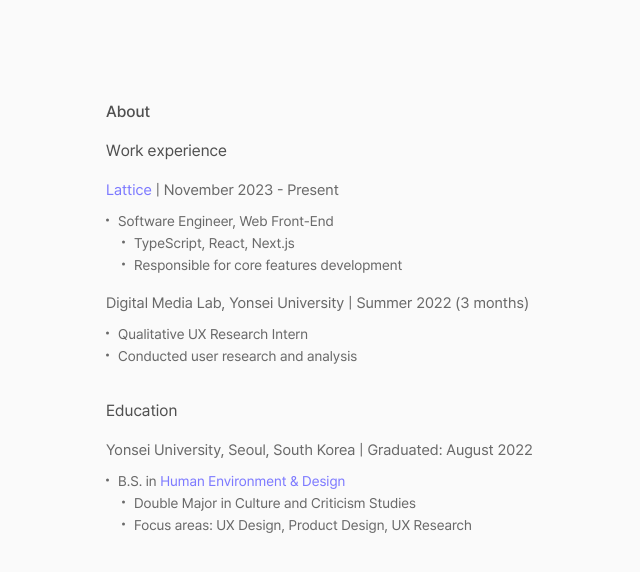
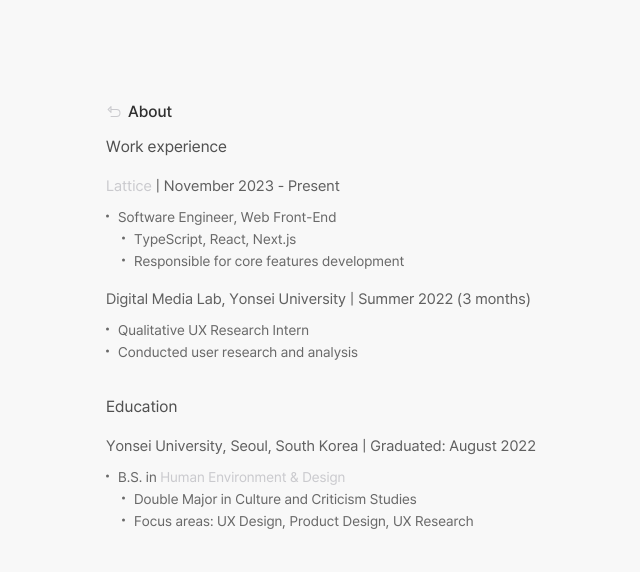
Before and after one commit to ArchivesofAugust/leegust, a Next.js app: page /about in a window 1280 px wide. Shown: the top 572 px of the page, without its empty margins (254-894 px from the left). Built offline with nearby package versions, Linux system fonts and the light colour scheme.

Commit message:
Fixed layout

```diff
--- a/libs/about/feature-layout/AboutLayout.module.scss
+++ b/libs/about/feature-layout/AboutLayout.module.scss
@@ -12,7 +12,7 @@
   @include glyph16Regular;
 
   margin-bottom: 16px;
-  color: $black-10;
+  color: $section-title-color;
 }
 
 .sectionItem {
@@ -25,5 +25,11 @@
   @include glyph15Regular;
 
   margin-bottom: 8px;
-  color: $black-14;
+  color: $item-title-color;
 }
+
+.linkWrapper {
+  display: inline-flex;
+  align-items: center;
+  width: 100%;
+}
--- a/libs/about/feature-layout/AboutLayout.tsx
+++ b/libs/about/feature-layout/AboutLayout.tsx
@@ -18,28 +18,30 @@
       items: [
         {
           title: (
-            <>
+            <div className={cx('linkWrapper')}>
               <Link target="_blank" href="https://www.linkedin.com/company/latticeholdings/people/">
                 Lattice
               </Link>{' '}
-              | November 2023 - Present
-            </>
+              <SplitedText target=" | November 2023 - Present" />
+            </div>
           ),
           items: [
             {
-              content: 'Software Engineer, Web Front-End',
+              content: <SplitedText target="Software Engineer, Web Front-End" />,
               items: [
-                { content: 'TypeScript, React, Next.js' },
-                { content: 'Responsible for core features development' },
+                { content: <SplitedText target="TypeScript, React, Next.js" /> },
+                { content: <SplitedText target="Responsible for core features development" /> },
               ],
             },
           ],
         },
         {
-          title: 'Digital Media Lab, Yonsei University | Summer 2022 (3 months)',
+          title: (
+            <SplitedText target="Digital Media Lab, Yonsei University | Summer 2022 (3 months)" />
+          ),
           items: [
-            { content: 'Qualitative UX Research Intern' },
-            { content: 'Conducted user research and analysis' },
+            { content: <SplitedText target="Qualitative UX Research Intern" /> },
+            { content: <SplitedText target="Conducted user research and analysis" /> },
           ],
         },
       ],
@@ -48,23 +50,29 @@
       title: 'Education',
       items: [
         {
-          title: 'Yonsei University, Seoul, South Korea | Graduated: August 2022',
+          title: (
+            <SplitedText target="Yonsei University, Seoul, South Korea | Graduated: August 2022" />
+          ),
           items: [
             {
               content: (
-                <>
-                  B.S. in{' '}
+                <span className={cx('linkWrapper')}>
+                  <SplitedText target="B.S. in " />{' '}
                   <Link
                     target="_blank"
                     href="https://che-en.yonsei.ac.kr/che_en/design/design_intro01.do"
                   >
                     Human Environment & Design
                   </Link>
-                </>
+                </span>
               ),
               items: [
-                { content: 'Double Major in Culture and Criticism Studies' },
-                { content: 'Focus areas: UX Design, Product Design, UX Research' },
+                { content: <SplitedText target="Double Major in Culture and Criticism Studies" /> },
+                {
+                  content: (
+                    <SplitedText target="Focus areas: UX Design, Product Design, UX Research" />
+                  ),
+                },
               ],
             },
           ],
--- a/libs/home/feature-layout/HomeLayout.tsx
+++ b/libs/home/feature-layout/HomeLayout.tsx
@@ -11,7 +11,7 @@
 const cx = classNames.bind(styles)
 
 const HomeLayout = () => {
-  const title = 'Archives of August | Lee Gust'
+  const title = 'Archives of August'
   const description =
     "I'm a software engineer in Seoul, South Korea.\nHere, I write about programming, perspectives, and the spaces in between."
 
@@ -35,7 +35,7 @@
   ]
 
   return (
-    <Layout title={title}>
+    <Layout title={title} hoverTitle="leegust">
       <div className={cx('container')}>
         <div className={cx('header')}>
           <p className={cx('row', 'description')}>
@@ -44,7 +44,7 @@
           <div className={cx('row', 'links')}>
             {socials.map((social) => (
               <Link className={cx('link')} href={social.href} key={social.icon}>
-                <Icon name={social.icon} size={18} weight="bold" />
+                <Icon name={social.icon} size={18} weight="duotone" />
               </Link>
             ))}
           </div>
--- a/libs/shared/components/Icon/Icon.tsx
+++ b/libs/shared/components/Icon/Icon.tsx
@@ -5,7 +5,7 @@
 import RawIcon from '@/libs/shared/components/Icon/RawIcon'
 import useWindowSize from '@/libs/shared/hooks/useWindowSize'
 
-export type IconName = 'github' | 'linkedin' | 'mail' | 'about'
+export type IconName = 'github' | 'linkedin' | 'mail' | 'about' | 'back'
 
 interface Props {
   name: IconName
@@ -25,7 +25,9 @@
       case 'mail':
         return 'Mailbox'
       case 'about':
-        return 'FolderOpen'
+        return 'Crown'
+      case 'back':
+        return 'ArrowUUpLeft'
     }
   }
   return (
--- a/libs/shared/components/layout/Layout.module.scss
+++ b/libs/shared/components/layout/Layout.module.scss
@@ -6,7 +6,7 @@
 
   width: 100%;
 
-  background-color: $lightgray-8;
+  background-color: $background-color;
 
   @include getMinFullScreenHeight;
 }
@@ -28,7 +28,7 @@
   @include glyph16Medium;
 
   margin-bottom: 8px;
-  color: $black-10;
+  color: $header-title-color;
 
   @include desktop {
     @include glyph16Medium;
--- a/libs/shared/components/layout/Layout.tsx
+++ b/libs/shared/components/layout/Layout.tsx
@@ -10,16 +10,23 @@
 
 interface Props {
   title: string
+  hoverTitle?: string
   footer?: ReactElement
   backHref?: string
 }
 
-const Layout = ({ title, footer, backHref, children: contents }: PropsWithChildren<Props>) => {
+const Layout = ({
+  title,
+  hoverTitle,
+  footer,
+  backHref,
+  children: contents,
+}: PropsWithChildren<Props>) => {
   return (
     <div className={cx('container')}>
       <div className={cx('contents')}>
         <p className={cx('title')}>
-          <TextSlider value={title} href={backHref} />
+          <TextSlider value={title} hoverValue={hoverTitle} href={backHref} />
         </p>
         <div className={cx('children')}>{contents}</div>
       </div>
--- a/libs/shared/components/text/SplitedText/SplitedText.module.scss
+++ b/libs/shared/components/text/SplitedText/SplitedText.module.scss
@@ -1,6 +1,5 @@
 .container {
   user-select: none;
-  width: 100%;
   white-space: pre-line;
 }
 
--- a/libs/shared/components/text/TextSlider/TextSlider.module.scss
+++ b/libs/shared/components/text/TextSlider/TextSlider.module.scss
@@ -1,7 +1,17 @@
 .wrapper {
   user-select: none;
+
   overflow: hidden;
-  display: inline-block;
+  display: inline-flex;
+  gap: 6px;
+  align-items: center;
+  justify-content: flex-start;
+}
+
+.back {
+  display: flex;
+  align-items: center;
+  justify-content: center;
 }
 
 .textContainer {
--- a/libs/shared/components/text/TextSlider/TextSlider.tsx
+++ b/libs/shared/components/text/TextSlider/TextSlider.tsx
@@ -5,6 +5,8 @@
 import Link from 'next/link'
 
 import classNames from 'classnames/bind'
+
+import Icon from '@/libs/shared/components/Icon/Icon'
 
 import styles from './TextSlider.module.scss'
 
@@ -14,9 +16,10 @@
   value: string
   hoverValue?: string
   href?: string
+  enableHoverLink?: boolean
 }
 
-const TextSlider = ({ value, hoverValue = 'Yongwoo', href }: Props) => {
+const TextSlider = ({ value, hoverValue = 'Yongwoo', href, enableHoverLink = false }: Props) => {
   const defaultRef = useRef<HTMLSpanElement>(null)
   const hoverRef = useRef<HTMLSpanElement>(null)
   const containerRef = useRef<HTMLSpanElement>(null)
@@ -32,12 +35,17 @@
 
   return (
     <span className={cx('wrapper')}>
+      {href && (
+        <Link href={href} className={cx('back')}>
+          <Icon name="back" size={16} weight="duotone" />
+        </Link>
+      )}
       <span className={cx('textContainer')} ref={containerRef}>
         <span className={cx('item', 'default')} ref={defaultRef}>
           {value}
         </span>
         <span className={cx('item', 'hover')} ref={hoverRef}>
-          {href ? (
+          {href && enableHoverLink ? (
             <Link href={href} className={cx('link')}>
               {hoverValue}
             </Link>
--- a/libs/shared/styles/variables/_vars.scss
+++ b/libs/shared/styles/variables/_vars.scss
@@ -1,6 +1,17 @@
+// size
 $device-desktop: 992px;
 $device-tablet: 768px;
 $max-width: 550px;
-$link-color: $indigo-accessible-dark;
-$link-hover-color: $indigo-accessible-light;
-$link-active-color: $indigo-accessible-light;
+
+// background
+$background-color: $lightgray-7;
+
+// title
+$header-title-color: $black-6;
+$section-title-color: $black-10;
+$item-title-color: $black-12;
+
+// link
+$link-color: $gray6-accessible-light;
+$link-hover-color: $indigo-accessible-dark;
+$link-active-color: $indigo-accessible-dark;
```
